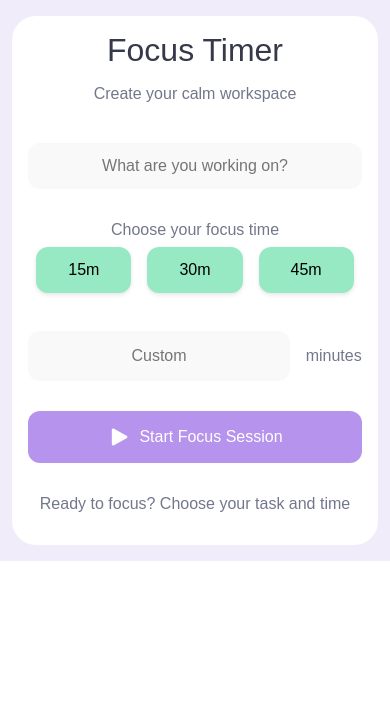
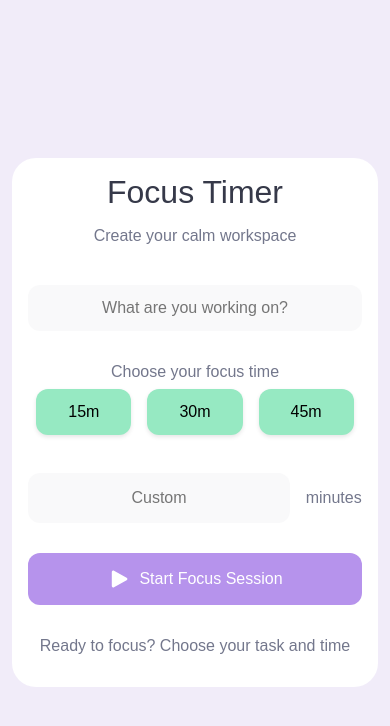
Before and after one commit to VDominik/focusTimer, an Angular app: page / in a window 390 px wide. Shown: the top 726 px of the page. Built offline with nearby package versions, Linux system fonts and the light colour scheme.

Commit message:
Update home component styles for improved responsiveness and layout

```diff
--- a/src/app/home/home.scss
+++ b/src/app/home/home.scss
@@ -3,11 +3,11 @@
   flex-direction: column;
   align-items: center;
   justify-content: center;
-  height: 100vh;
+  min-height: 100dvh;
   background-color: #f1ecf9;
 
   @media screen and (max-width: 600px) {
     padding: 16px;
-    height: auto;
+    box-sizing: border-box;
   }
 }
```
